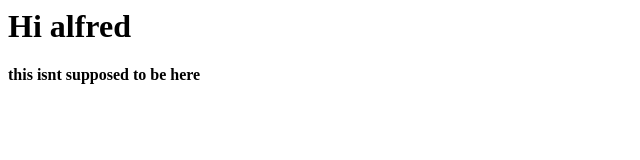
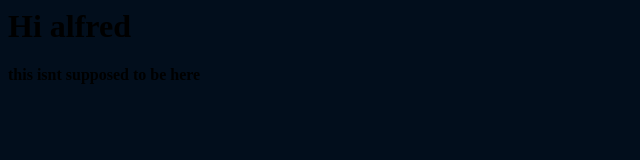
Before and after one commit to Wolfy6848/Wolfy6848.github.io, a plain HTML site: page poc.html in a window 1280 px wide. Shown: the whole page, without its empty margins (0-640 px from the left). Drawn offline with Linux system fonts and the light colour scheme.

Commit message:
Update poc.html

```diff
--- a/poc.html
+++ b/poc.html
@@ -1,2 +1,4 @@
+<body style=background-color:#020e1c>
 <h1>Hi alfred</h1>
 <b>this isnt supposed to be here</b>
+</body>
```
